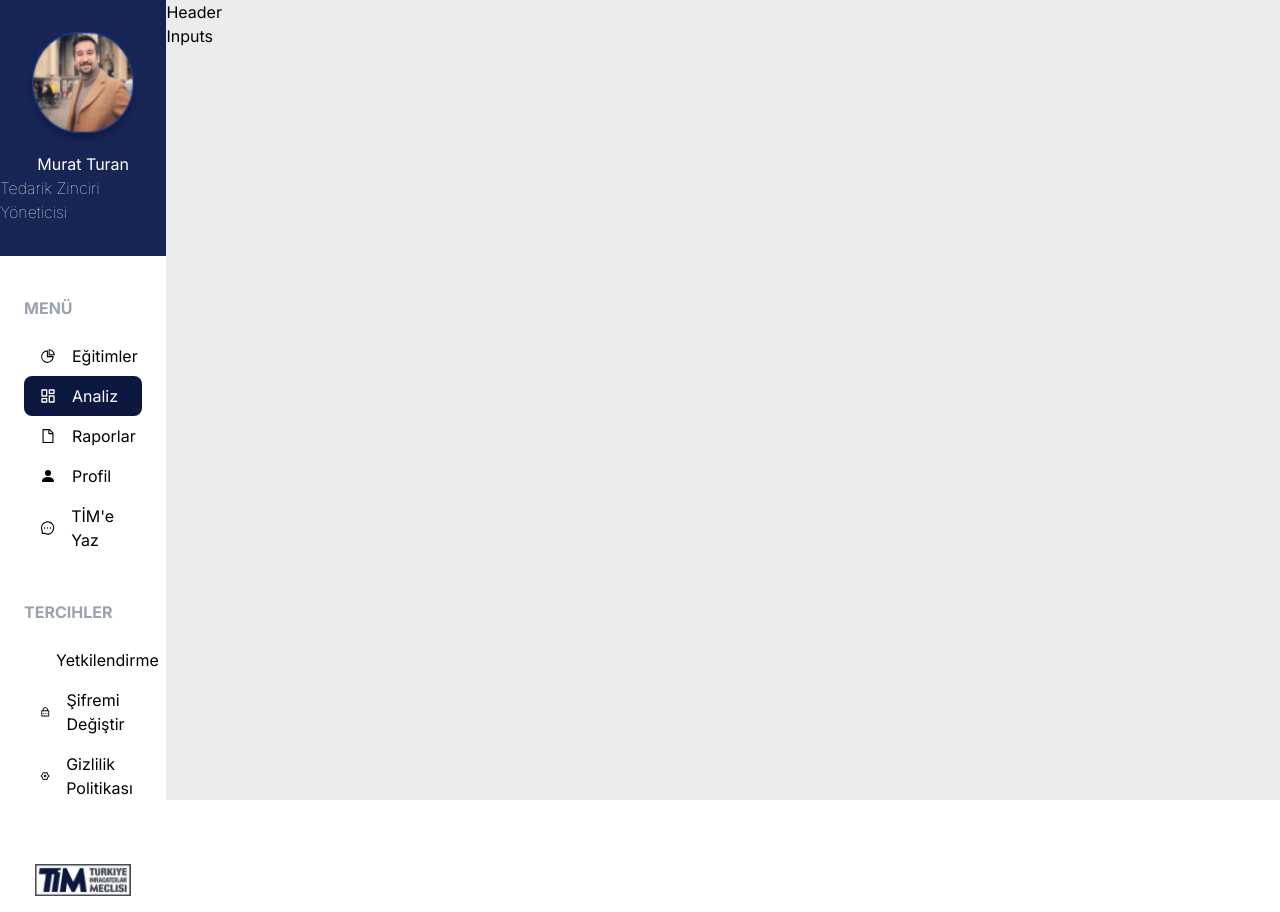
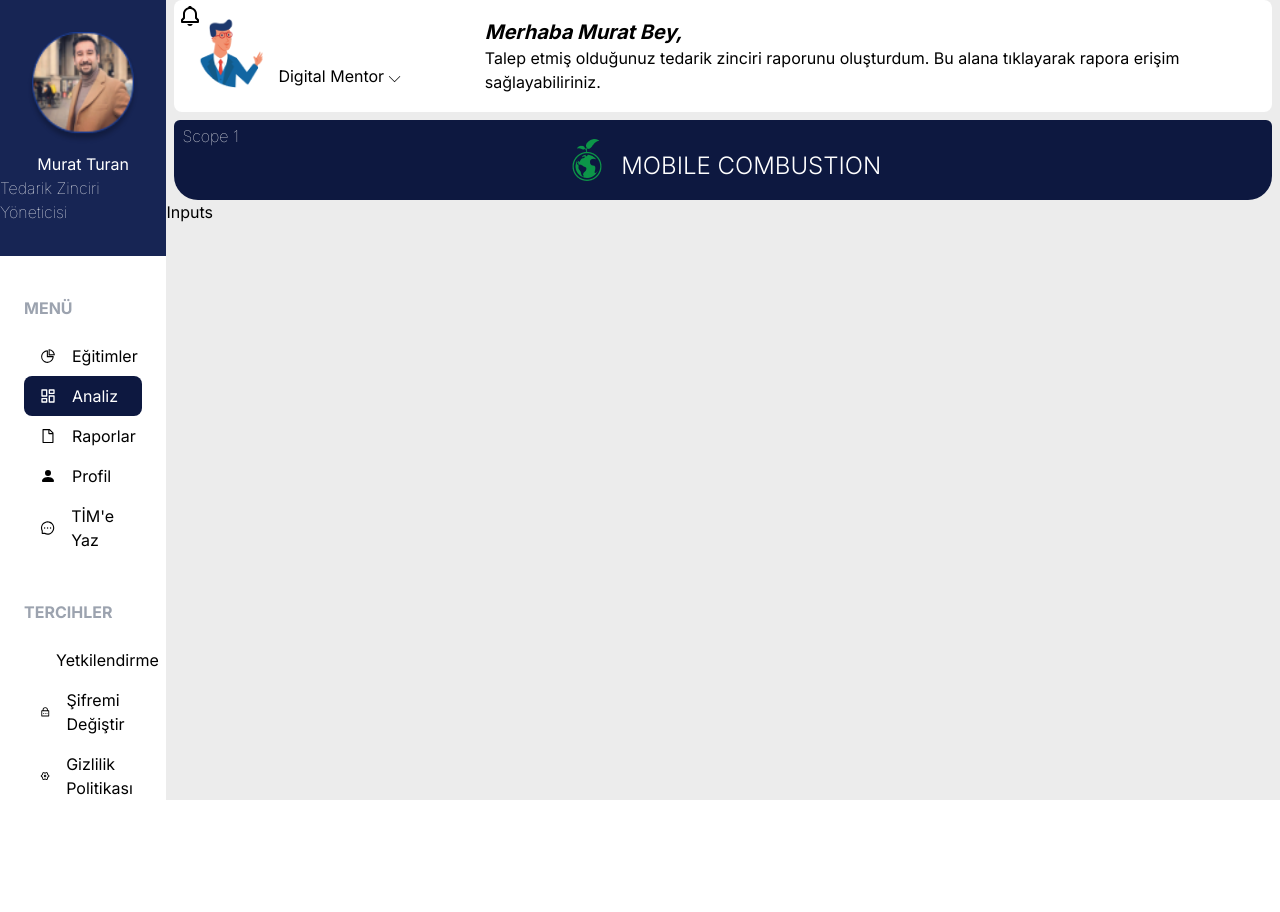
Before and after one commit to emresates/kargakarga, a Next.js app: page /mobilecom in a window 1280 px wide. After the commit the page ends 800 px from the top, so only its background shows below. Built offline with nearby package versions, Linux system fonts and the light colour scheme.

Commit message:
header completed

```diff
--- a/components/mobilecombcomponents/header/index.jsx
+++ b/components/mobilecombcomponents/header/index.jsx
@@ -1,9 +1,48 @@
-import React from 'react'
+import Image from "next/image";
+import React from "react";
+import { BiBell } from "react-icons/bi";
 
 const Header = () => {
   return (
-    <div>Header</div>
-  )
-}
+    <div className="w-full">
+      <div className="relative mx-2 flex h-28 rounded-lg bg-white">
+        <span className="absolute left-1 top-1">
+          <BiBell className="text-2xl" />
+        </span>
 
-export default Header
+        <div className="flex flex-1 items-end justify-start p-6">
+          <div className="relative aspect-square w-20">
+            <Image src="/mobilecoms/man.png" alt="phone" fill sizes="100px" />
+          </div>
+          <span>Digital Mentor &#9013;</span>
+        </div>
+
+        <div className="flex flex-[3] flex-col items-start justify-center">
+          <h1 className="text-xl font-bold">
+            <em>Merhaba Murat Bey,</em>
+          </h1>
+          <span>
+            Talep etmiş olduğunuz tedarik zinciri raporunu oluşturdum. Bu alana
+            tıklayarak rapora erişim sağlayabiliriniz.
+          </span>
+        </div>
+      </div>
+
+      <div className="relative mx-2 mt-2 flex h-20 items-center justify-center rounded-bl-3xl rounded-br-3xl rounded-tl-md rounded-tr-md bg-[#0D1840]">
+        <span className="absolute left-2 top-1 font-thin text-white">
+          Scope 1
+        </span>
+        <div className="flex items-end justify-center gap-x-3">
+          <div className="relative aspect-square w-11">
+            <Image src="/mobilecoms/world.png" alt="world" fill sizes="100px" />
+          </div>
+          <h1 className="text-2xl font-light uppercase text-white">
+            Mobile Combustion
+          </h1>
+        </div>
+      </div>
+    </div>
+  );
+};
+
+export default Header;
--- a/containers/MobileC/index.jsx
+++ b/containers/MobileC/index.jsx
@@ -5,9 +5,9 @@ import React from "react";
 
 const MobileCombustionContainer = () => {
   return (
-    <div className="flex h-screen w-screen" style={{backgroundColor: "#ECECEC"}}>
+    <div className="flex h-screen w-screen overflow-hidden" style={{backgroundColor: "#ECECEC"}}>
       <Navbar />
-      <div className="w-[87%]">
+      <div className="w-full">
         <Header />
         <Inputs />
       </div>
```
